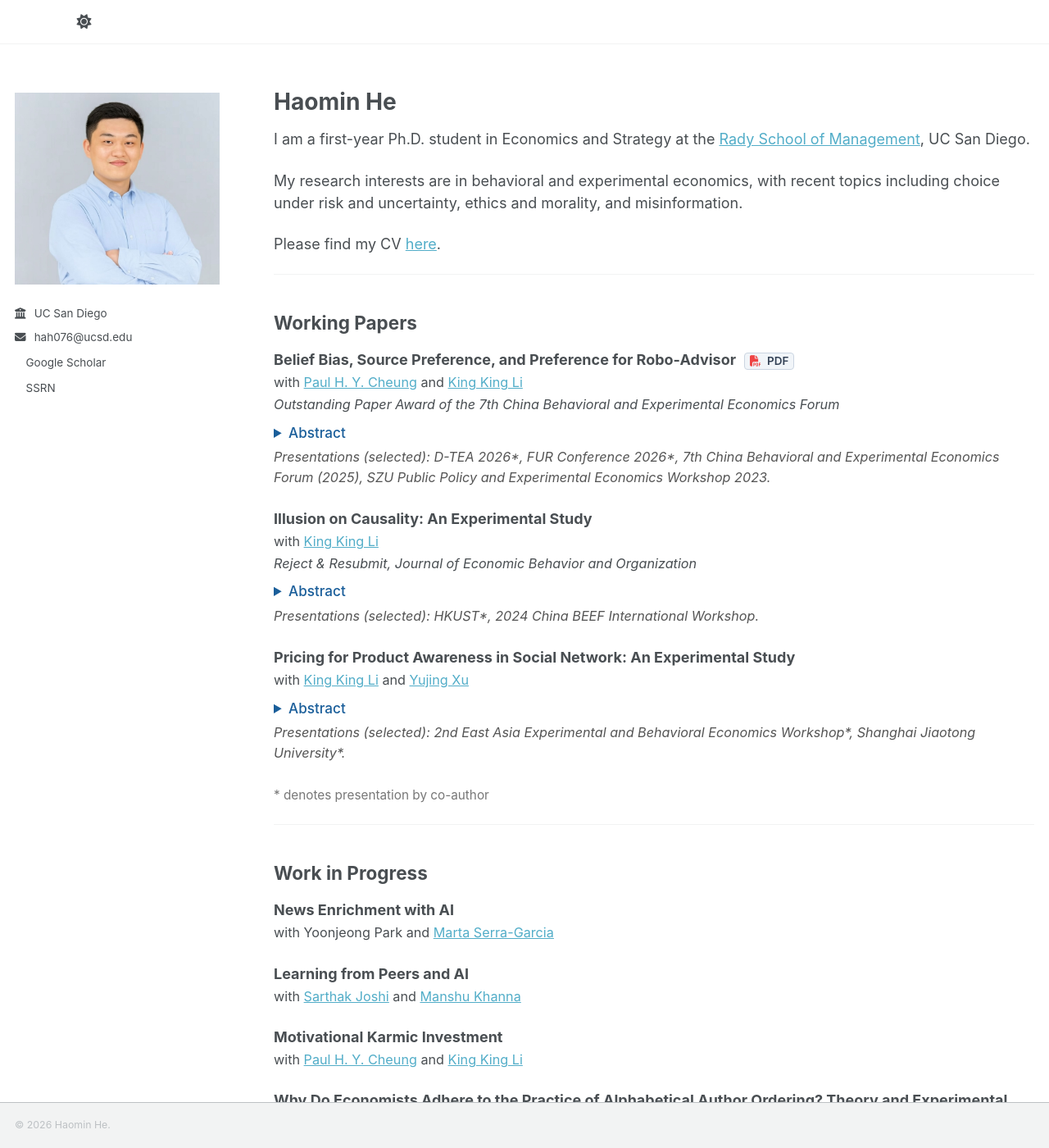
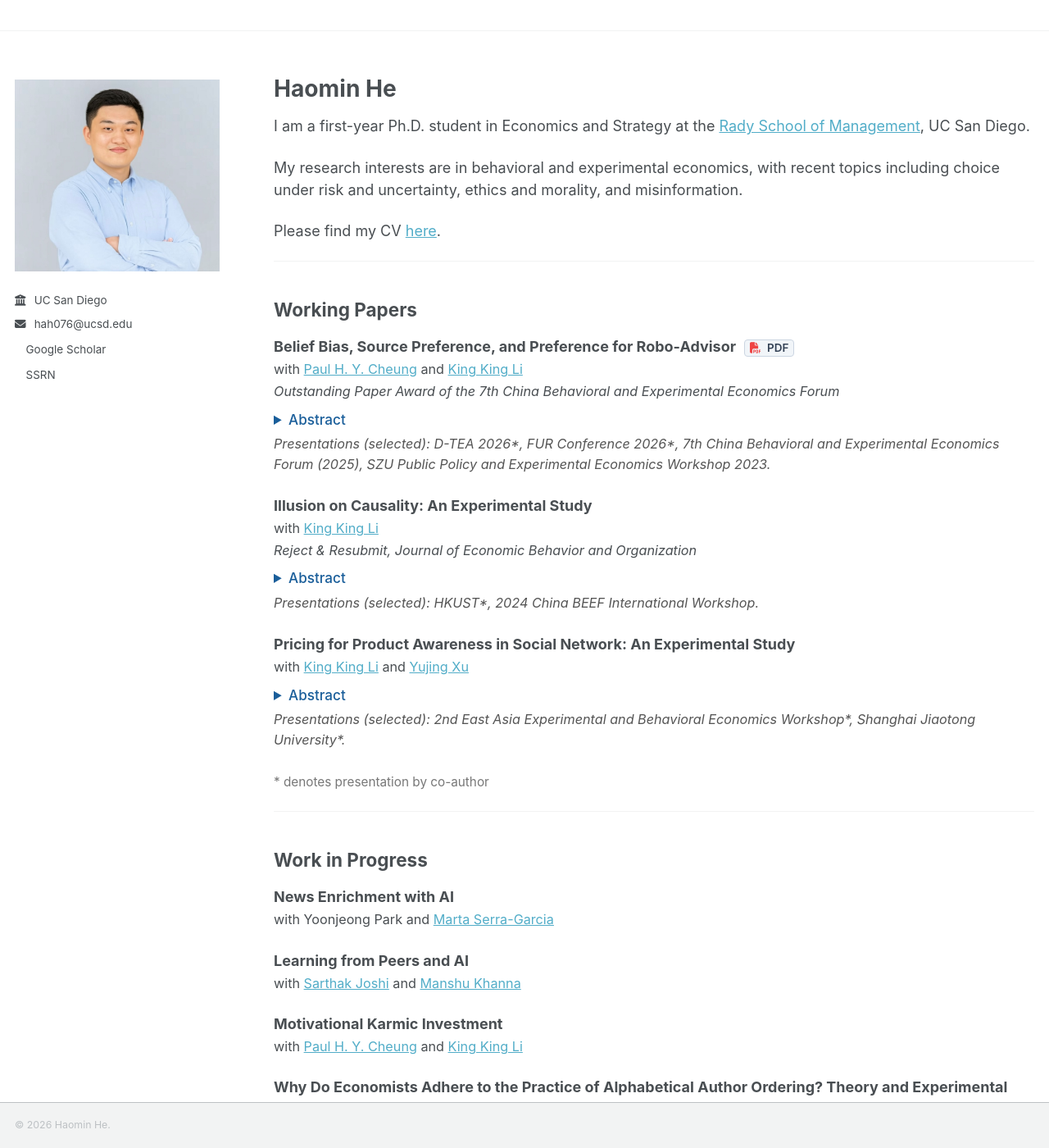
Before and after one commit to haomin-he/haomin-he.github.io, a Jekyll site: the page built from _pages/about.md, in a window 1280 px wide and 1400 px high. Shown: the whole window at 82% size. Built offline with Jekyll 4.4.1, drawn with Linux system fonts in a browser that asks for light colours; a script bundle is joined from its source files by our own code; a style sheet for code colours, icons or effects is not loaded.

Commit message:
Update main.scss

```diff
--- a/assets/css/main.scss
+++ b/assets/css/main.scss
@@ -37,9 +37,9 @@
     "layout/sidebar"
 ;
 
-// #theme-toggle,
-// #dark-mode-toggle,
-// .theme-toggle,
-// .dark-mode-toggle {
-//     display: none !important;
-// }
+#theme-toggle,
+#dark-mode-toggle,
+.theme-toggle,
+.dark-mode-toggle {
+    display: none !important;
+}
```
